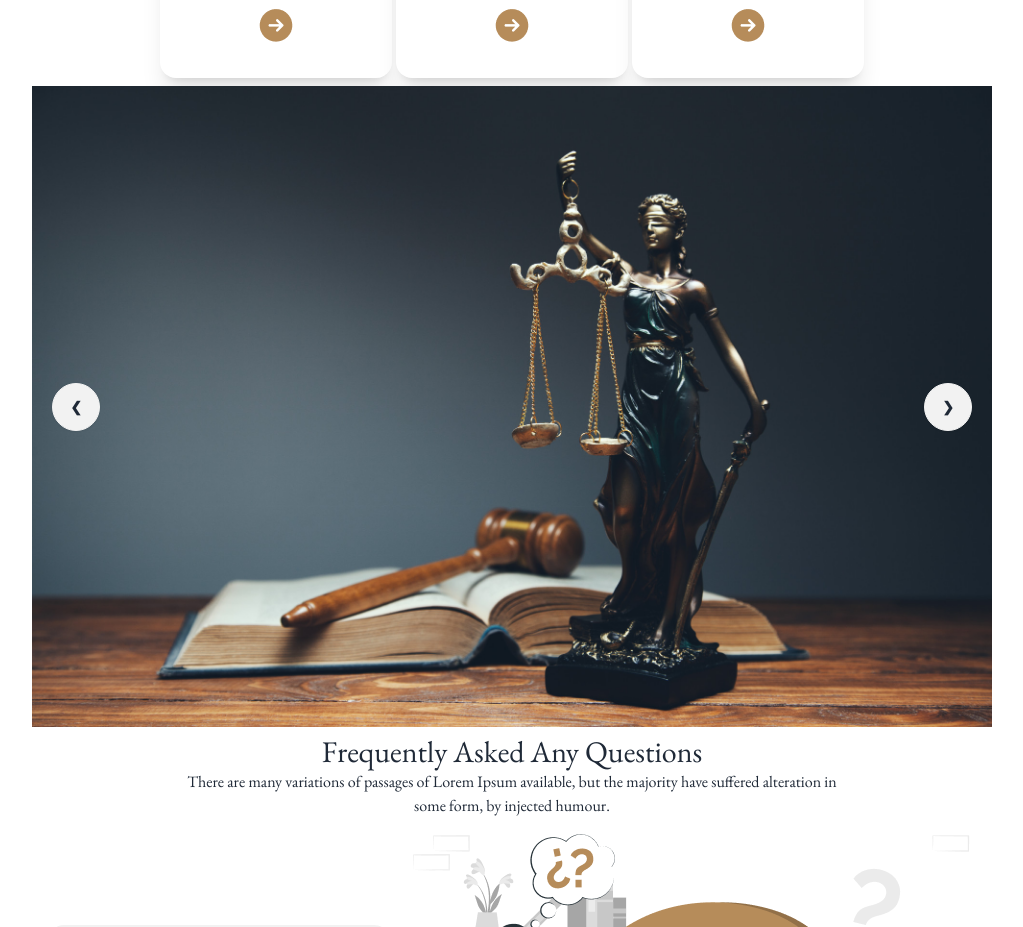
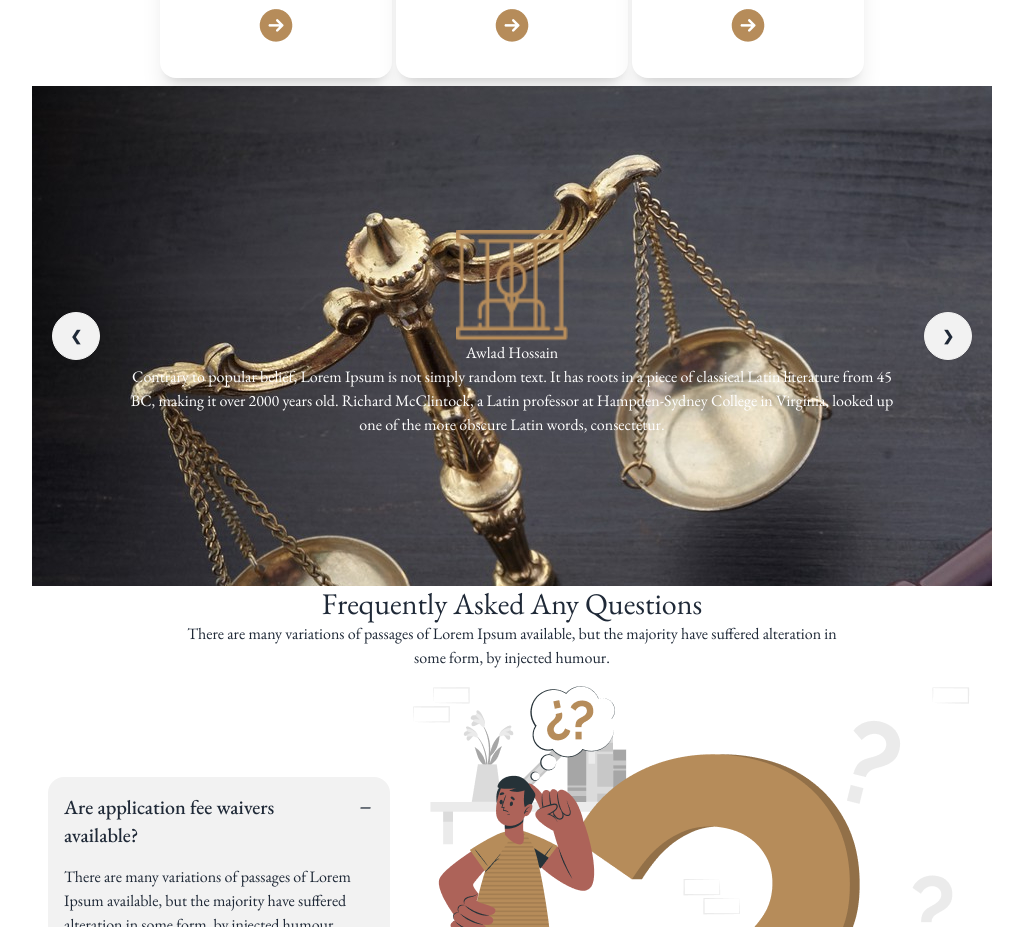
Before and after one commit to abumusa8/Legal-Solutions, a plain HTML site: page index.html in a window 1280 px wide. Shown: the part 1373-2300 px from the top of the page, without its empty margins (128-1151 px from the left). Drawn offline with nearby package versions, Linux system fonts and the light colour scheme.

```diff
--- a/index.html
+++ b/index.html
@@ -226,11 +226,20 @@
        <!-- What Our Client Say-section -->
         <section >
             <div class="carousel w-full ">
-                <div id="slide1" class="carousel-item relative w-full">
+                <div id="slide1" class="carousel-item relative w-full h-[500px] " style="background-image: url(./images/slider-1.jpg);">
 
-                  <img
+
+                <div class=" text-center">
+                  <div class="text-white mt-36">
+                    <img class=" w-28 mx-auto" src="./images/child.png" alt="">
+                    <h2>Awlad Hossain</h2>
+                    <p class="w-4/5 mx-auto mt-">Contrary to popular belief, Lorem Ipsum is not simply random text. It has roots in a piece of classical Latin literature from 45 BC, making it over 2000 years old. Richard McClintock, a Latin professor at Hampden-Sydney College in Virginia, looked up one of the more obscure Latin words, consectetur.</p>
+                   </div>
+                </div>
+                  <!-- <img
                     src="./images/slider-2.jpg"
-                    class="w-full" />
+                    class="w-full" /> -->
+
 
                   <div class="absolute left-5 right-5 top-1/2 flex -translate-y-1/2 transform justify-between">
 
@@ -238,10 +247,21 @@
                     <a href="#slide2" class="btn btn-circle">❯</a>
                   </div>
                 </div>
-                <div id="slide2" class="carousel-item relative w-full">
-                  <img
+                <div id="slide2" class="carousel-item relative w-full
+                " style="background-image: url(./images/slider-3.jpg);">
+                  <!-- <img
                     src="./images/slider-3.jpg"
-                    class="w-full" />
+                    class="w-full" /> -->
+
+                    <div class=" text-center">
+                      <div class="text-white mt-36">
+                        <img class=" w-28 mx-auto" src="./images/child.png" alt="">
+                        <h2>Awlad Hossain</h2>
+                        <p class="w-4/5 mx-auto mt-">Contrary to popular belief, Lorem Ipsum is not simply random text. It has roots in a piece of classical Latin literature from 45 BC, making it over 2000 years old. Richard McClintock, a Latin professor at Hampden-Sydney College in Virginia, looked up one of the more obscure Latin words, consectetur.</p>
+                       </div>
+                    </div>
+
+
                   <div class="absolute left-5 right-5 top-1/2 flex -translate-y-1/2 transform justify-between">
                     <a href="#slide1" class="btn btn-circle">❮</a>
                     <a href="#slide1" class="btn btn-circle">❯</a>
```
